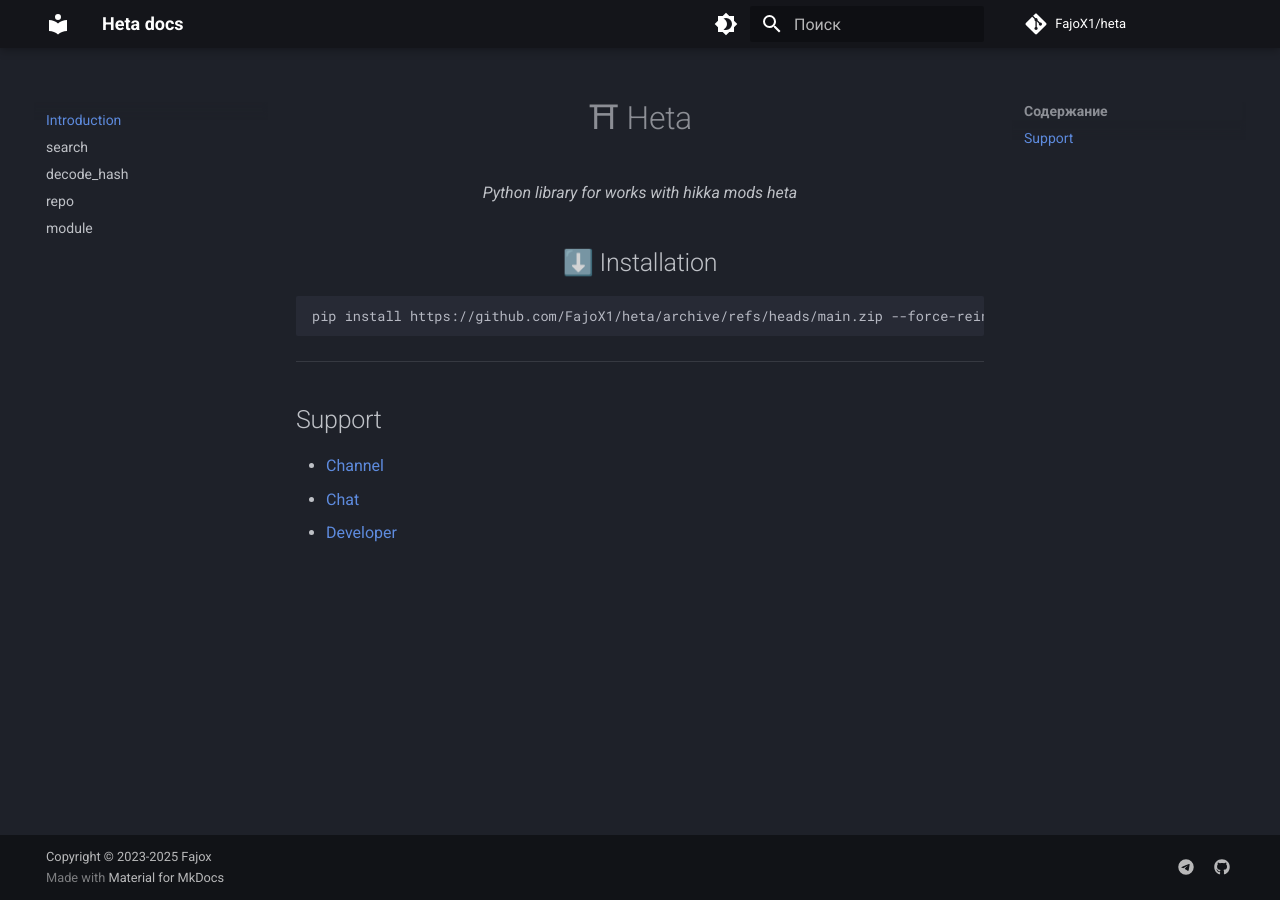
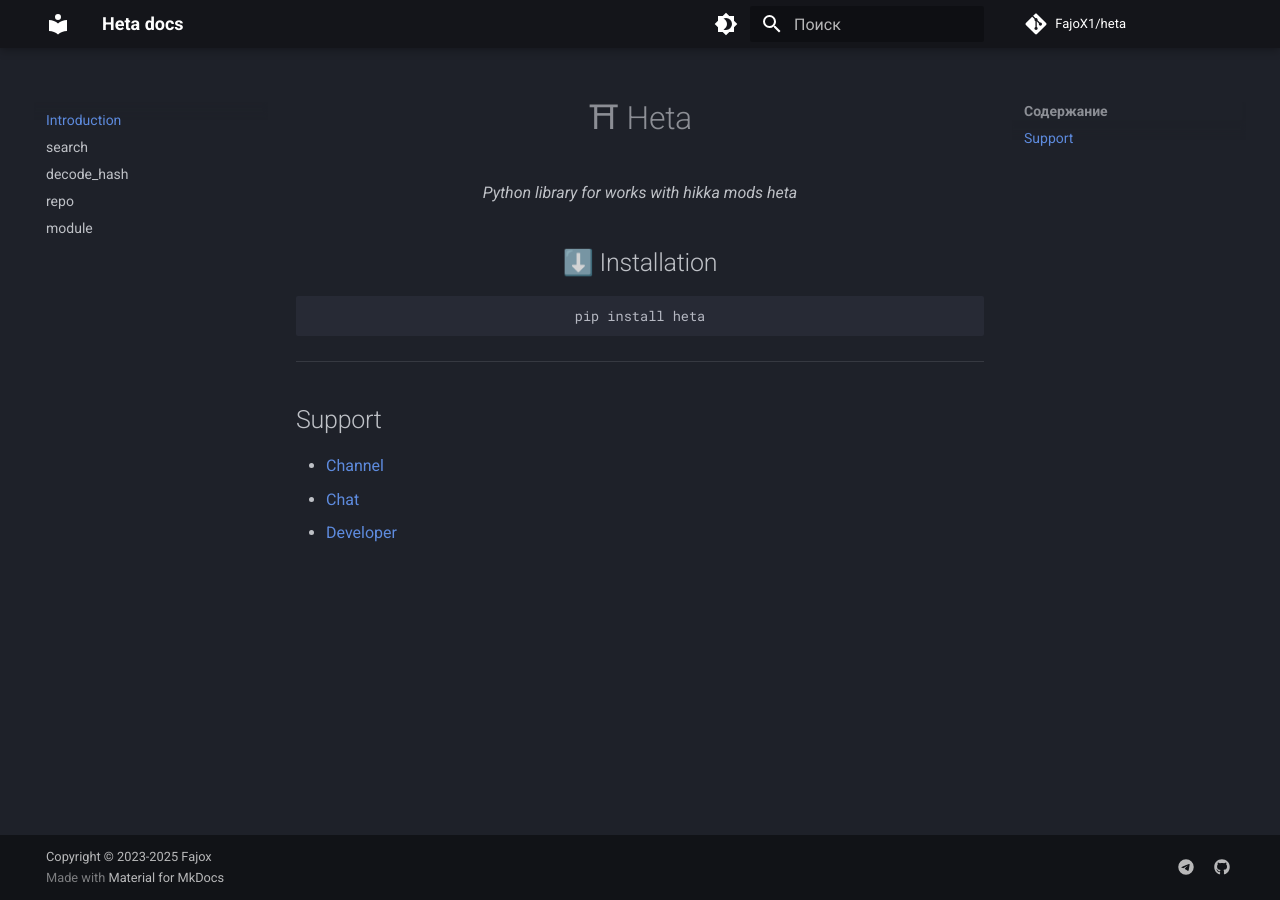
Before and after one commit to FajoX1/heta-docs, an MkDocs documentation site: the page built from docs/index.md, in a window 1280 px wide. Built offline with MkDocs 1.6.1 and Material for MkDocs 9.7.7, drawn with Linux system fonts in a browser that asks for light colours; comment, search, counter and statistics services are not loaded.

Commit message:
heta on pypi

```diff
--- a/docs/index.md
+++ b/docs/index.md
@@ -2,7 +2,7 @@
 <i>Python library for works with hikka mods heta</i>
 
 <h2>⬇️ Installation</h2>
-<pre><code>pip install https://github.com/FajoX1/heta/archive/refs/heads/main.zip --force-reinstall</code></pre>
+<pre><code>pip install heta</code></pre>
 <hr>
 </div>
 
```
Also changed, not shown: site/index.html, site/search/search_index.json, 1 other file.
